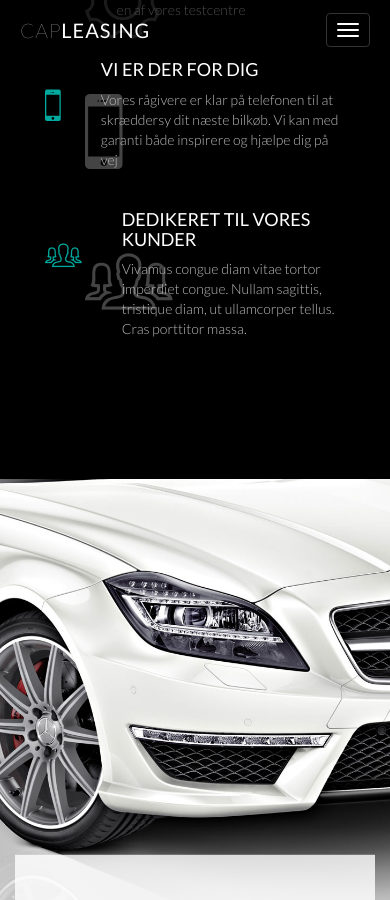
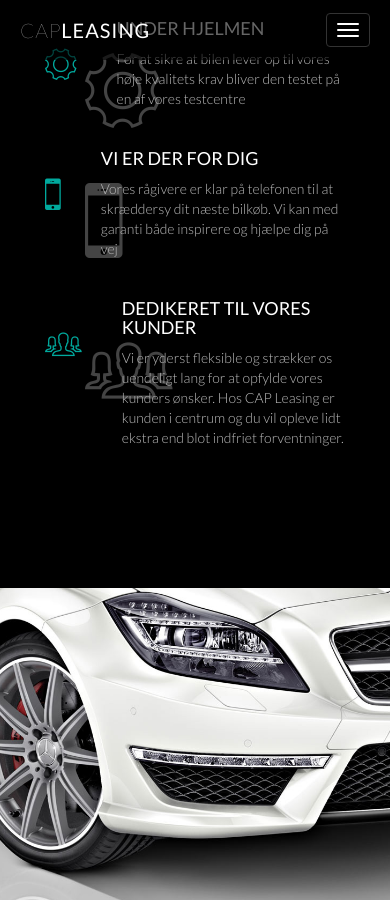
Before and after one commit to fishadores/cap-leasing, a Jekyll site: the page built from index.html, in a window 390 px wide and 900 px high, scrolled down 5048 px. Built offline with Jekyll 4.4.1, drawn with Linux system fonts in a browser that asks for light colours; some web fonts are replaced; some of the changed text lies outside the part shown.

Commit message:
opdatering

```diff
--- a/_includes/om-os.html
+++ b/_includes/om-os.html
@@ -67,7 +67,8 @@
                             <div class="features-text-right">
                                 <h3>DEDIKERET TIL VORES KUNDER</h3>
                                 <p>
-                                    Vivamus congue diam vitae tortor imperdiet congue. Nullam sagittis, tristique diam, ut ullamcorper tellus. Cras porttitor massa.
+                                    Vi er yderst fleksible og strækker os uendeligt lang for at opfylde vores kunders ønsker.
+Hos CAP Leasing er kunden i centrum og du vil opleve lidt ekstra end blot indfriet forventninger.
                                 </p>
                             </div>
                         </div><!--features icon wrap-->
--- a/_includes/slider.html
+++ b/_includes/slider.html
@@ -21,13 +21,7 @@
         </span>
       </div>
     </div>
-    <div class="item" style="background-image: url(images/s4.jpg);">
-      <div class="logo">
-        <span class="gray"><span class="dominant">CAP</span><span class="elegant">leasing</span><br>
-        <a href="#showroom" class="btn btn-white scroll-showroom">Showroom</a>
-        </span>
-      </div>
-    </div>
+
     <div class="item" style="background-image: url(images/s5.jpg);">
       <div class="logo">
         <span class="gray"><span class="dominant">CAP</span><span class="elegant">leasing</span><br>
--- a/_includes/team.html
+++ b/_includes/team.html
@@ -12,26 +12,72 @@
 	<div class="container">
         <div class="row">
 
-            <div class="col-sm-4 col-sm-offset-2 margin-bottom30">
+            <div class="col-sm-3 margin-bottom30">
+                <!--
                 <div class="team-box">
                     <img src="images/mads.png" class="img-responsive" alt="">
-                    <!--
+
                     <ul class="social list-inline">
                         <li><a href="#"><i class="icon ion-social-twitter-outline"></i></a></li>
                         <li><a href="#"><i class="icon ion-social-facebook-outline"></i></a></li>
                         <li><a href="#"><i class="icon ion-social-linkedin-outline"></i></a></li>
                     </ul>
-                    -->
+
                 </div>
+                -->
                 <div class="team-desc">
                     <h4>Mads Fischer</h4>
                     <em>Salgsanvarlig</em><br>
                     <em>Cand. Merc. SMc</em><br>
                     <em>+45 53705222</em><br>
-                    <em>mf@cap-leasing.dk</em><br>
+                    <em>mf@capleasing.dk</em><br>
                 </div>
             </div><!--team col end-->
-            <div class="col-sm-4 margin-bottom30">
+
+            <div class="col-sm-3 margin-bottom30">
+                <!--
+                <div class="team-box">
+                    <img src="images/alexander.jpg" class="img-responsive" alt="">
+
+                    <ul class="social list-inline">
+                        <li><a href="#"><i class="icon ion-social-twitter-outline"></i></a></li>
+                        <li><a href="#"><i class="icon ion-social-facebook-outline"></i></a></li>
+                        <li><a href="#"><i class="icon ion-social-linkedin-outline"></i></a></li>
+                    </ul>
+
+                </div>
+                -->
+                <div class="team-desc">
+                    <h4>Alexander Drew</h4>
+                    <em>Kontrakt & hjemtagelse</em><br>
+                    <em>Stud. Jur.</em><br>
+                    <em>+45 42924116</em><br>
+                    <em>ad@capleasing.dk</em>
+                </div>
+            </div><!--team col end-->
+
+            <div class="col-sm-3 margin-bottom30">
+                <!--
+                <div class="team-box">
+                    <img src="images/alexander.jpg" class="img-responsive" alt="">
+
+                    <ul class="social list-inline">
+                        <li><a href="#"><i class="icon ion-social-twitter-outline"></i></a></li>
+                        <li><a href="#"><i class="icon ion-social-facebook-outline"></i></a></li>
+                        <li><a href="#"><i class="icon ion-social-linkedin-outline"></i></a></li>
+                    </ul>
+
+                </div>
+                -->
+                <div class="team-desc">
+                    <h4>Lisbeth Petersen</h4>
+                    <em>Bogholder</em><br>
+                    <em>lp@capleasing.dk</em>
+                </div>
+            </div><!--team col end-->
+
+            <div class="col-sm-3 margin-bottom30">
+                <!--
                 <div class="team-box">
                     <img src="images/alexander.jpg" class="img-responsive" alt="">
                     <!--
--- a/_sass/priseksempel.scss
+++ b/_sass/priseksempel.scss
@@ -24,6 +24,7 @@
 		overflow: hidden;
 		background: #474747;
 		color: #fff;
+		min-height: 80px;
 	}
 
 	.header.active h3 {
```
Also changed, not shown: other parts of _includes/team.html (+6 -6 lines).
